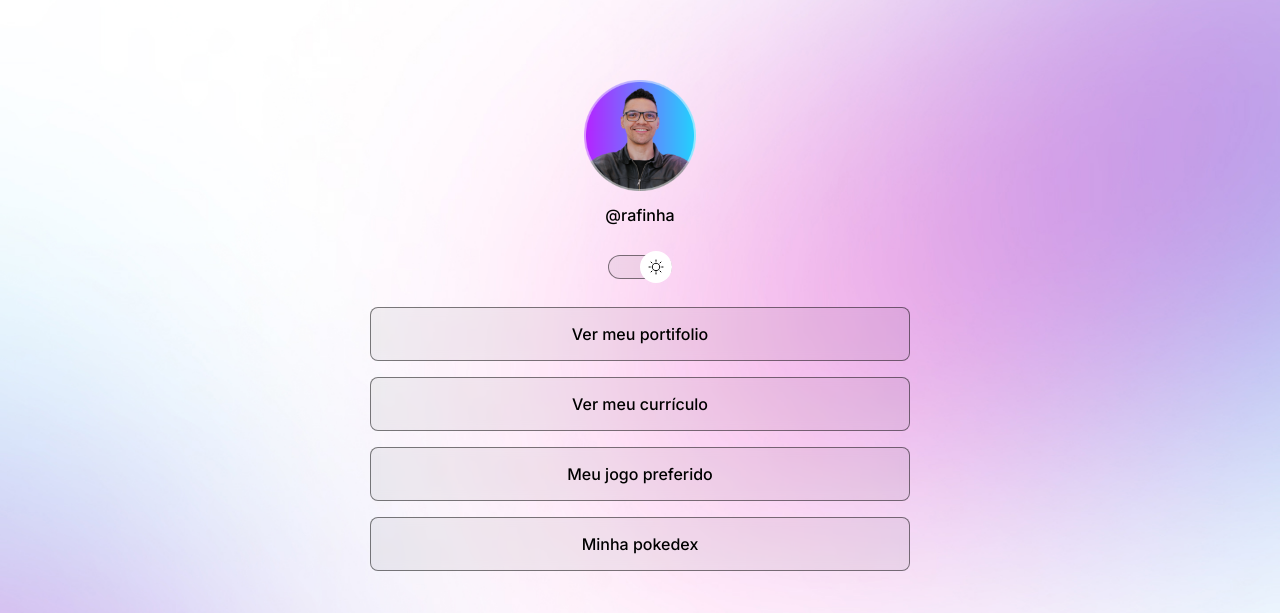
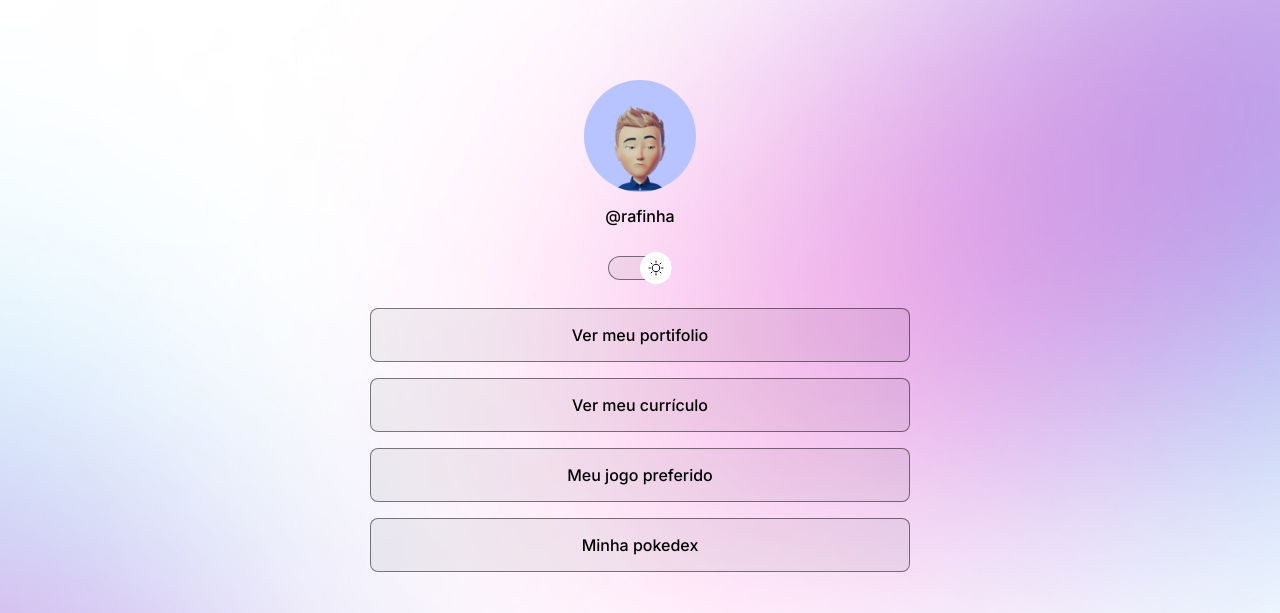
Before and after one commit to Ra71nha/Projeto-1, a plain HTML site: page index.html in a window 1280 px wide. Shown: the top 613 px of the page. Drawn offline with nearby package versions, Linux system fonts and the light colour scheme.

Commit message:
Alteration image

```diff
--- a/index.html
+++ b/index.html
@@ -15,7 +15,7 @@
   <body>
     <div id="container">
       <div id="profile">
-        <img src="./assets/avatar.png" alt="foto de perfil" />
+        <img src="./assets/Rafa.jpg" alt="foto de perfil" />
         <p>@rafinha</p>
       </div>
 
--- a/style.css
+++ b/style.css
@@ -50,6 +50,7 @@ body * {
   padding: 24px;
 }
 #profile img {
+  border-radius: 70px;
   width: 112px;
 }
 
```
Also changed, not shown: assets/Rafa.jpg (added).
